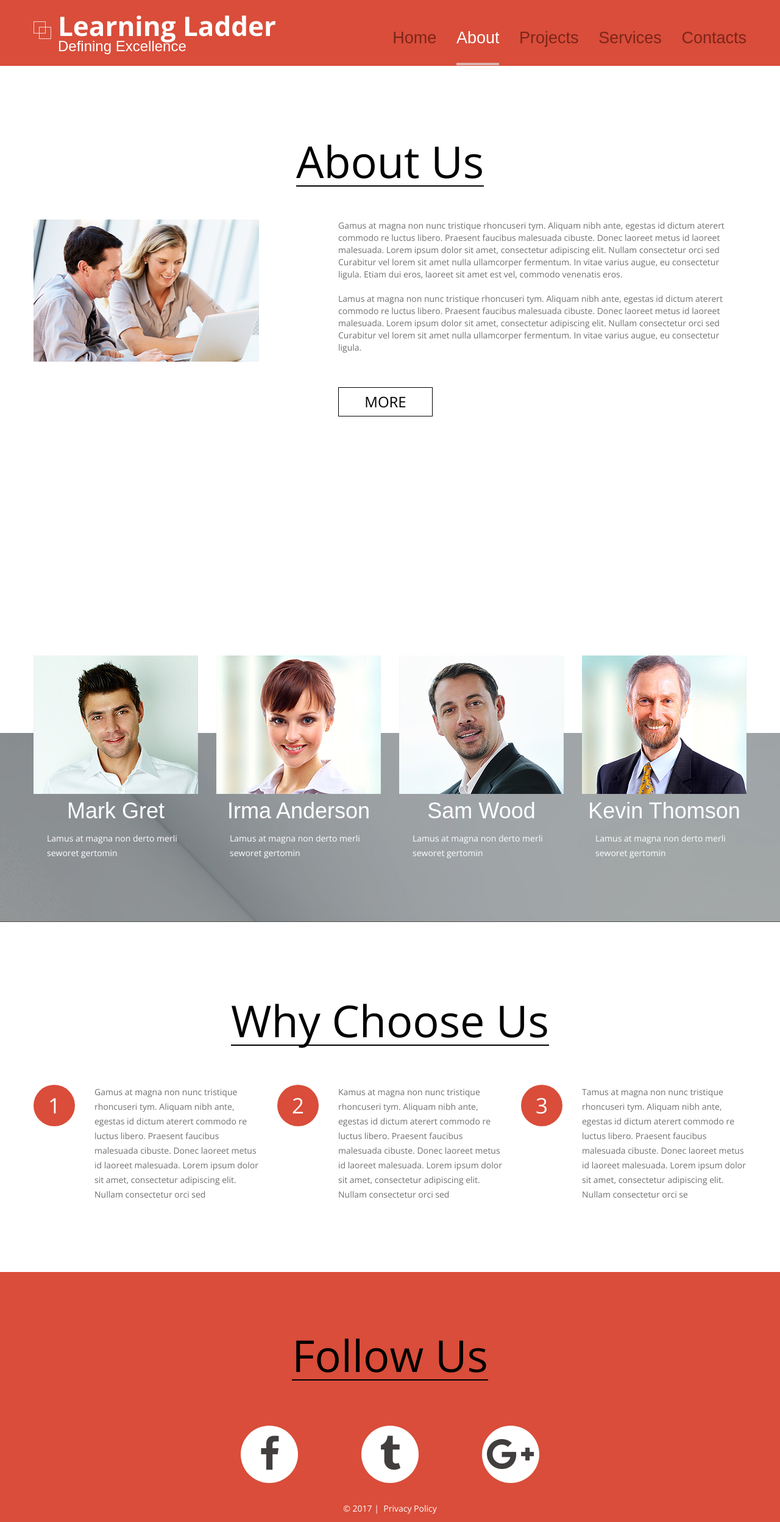
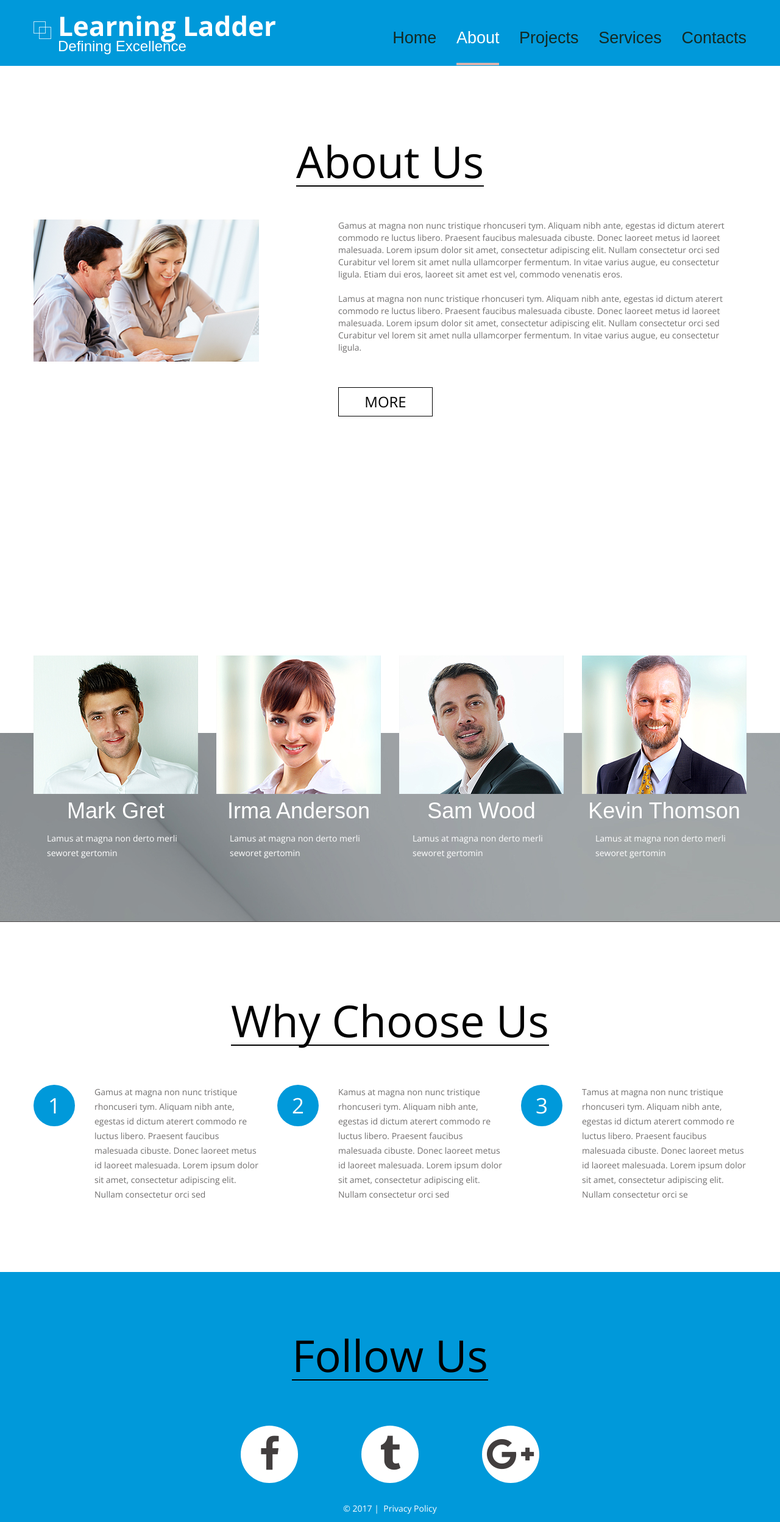
Before and after one commit to subhaay/learning-ladder, a PHP site: page /index-1.html in a window 1280 px wide. Shown: the whole page at 61% size. Run offline with PHP 8.4, Linux system fonts and the light colour scheme; style sheets or scripts are compiled from the project's sources; some libraries are stand-ins or nearby versions; some web fonts are replaced.

Commit message:
Change the accent to blue.

```diff
--- a/css/owl.carousel.css
+++ b/css/owl.carousel.css
@@ -115,7 +115,7 @@
 }
 .owl-carousel .owl-prev:hover:before,
 .owl-carousel .owl-next:hover:before {
-	color: #d94d3a;
+	color: #0099da;
 }
 @media only screen and (max-width: 980px) {
 	.owl-carousel .owl-controls {
--- a/css/style.css
+++ b/css/style.css
@@ -55,7 +55,7 @@ h5 a:hover {
 =========================================================*/
 #header {
   padding: 20px 0;
-  background: #d94d3a;
+  background: #0099da;
 }
 #header h1 {
   float: left;
@@ -103,7 +103,7 @@ h5 a:hover {
   margin: 0;
 }
 .sf-menu > li > a {
-  color: #7d261a;
+  color: #132a24;
   font-size: 27px;
   margin-left: 29px;
   font-family: 'Marvel', sans-serif;
@@ -556,7 +556,7 @@ p {
   font-size: 35px;
   text-align: center;
   color: #ffffff;
-  background: #d94d3a;
+  background: #0099da;
   display: block;
   font-family: 'Open Sans', sans-serif;
 }
@@ -701,7 +701,7 @@ p {
 										FOOTER styles
 =========================================================*/
 #footer {
-  background: #d94d3a;
+  background: #0099da;
   padding: 100px 0 0;
   color: #000000;
 }
--- a/less/variables.less
+++ b/less/variables.less
@@ -5,8 +5,8 @@
 @he2-color: #312f2f;
 @te-color: #727070;
 @wh-color: #ffffff;
-@mn-color: #d94d3a;
-@mn2-color: #7d261a;
+@mn-color: #0099da;
+@mn2-color: #132a24;
 
 @he-font : 'Marvel', sans-serif;
 @font : 'Open Sans', sans-serif;
```
Also changed, not shown: other parts of css/style.css (+15 -15 lines).
